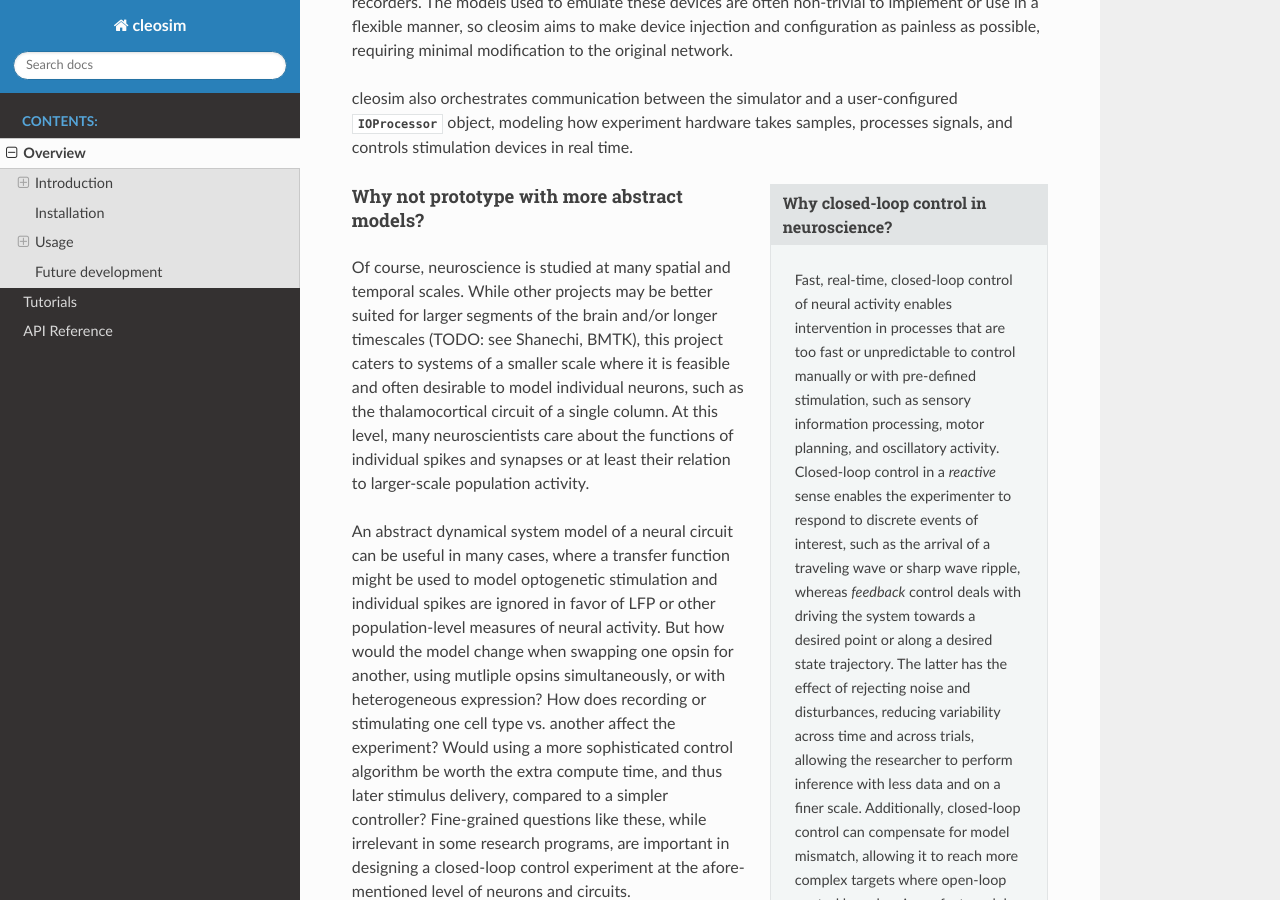
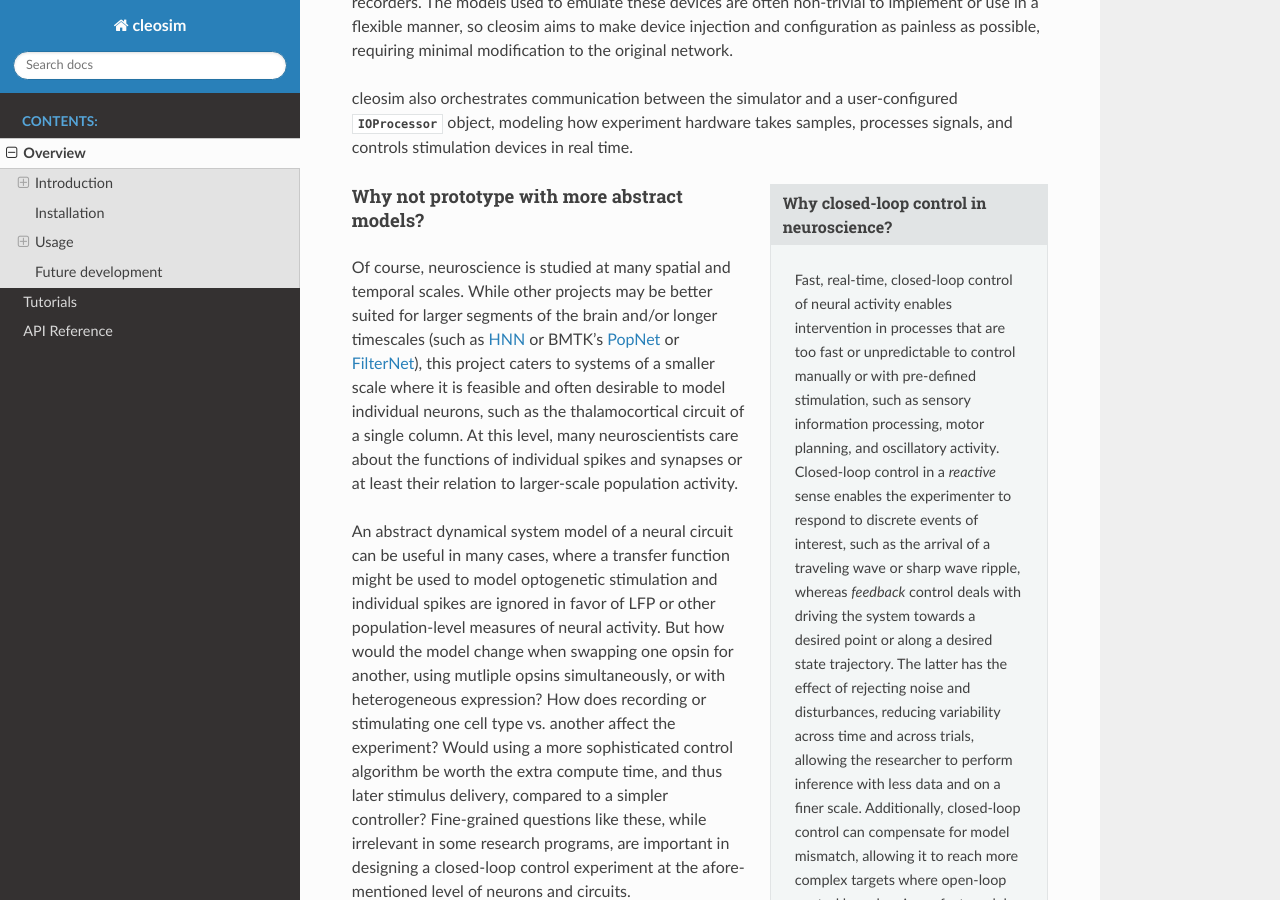
Before and after one commit to siplab-gt/cleo, a Sphinx documentation site: the page built from docs/overview.rst, in a window 1280 px wide and 900 px high, scrolled down 1117 px. Built offline with Sphinx 7.4.7 and the Read the Docs theme 2.0.0, drawn with Linux system fonts in a browser that asks for light colours; pages that are not in the unit, such as notebooks, are missing from menus.

Commit message:
edit overview

```diff
--- a/docs/overview.rst
+++ b/docs/overview.rst
@@ -35,7 +35,7 @@ cleosim also orchestrates communication between the simulator and a user-configu
 
 Why not prototype with more abstract models?
 """"""""""""""""""""""""""""""""""""""""""""
-Of course, neuroscience is studied at many spatial and temporal scales. While other projects may be better suited for larger segments of the brain and/or longer timescales (TODO: see Shanechi, BMTK), this project caters to systems of a smaller scale where it is feasible and often desirable to model individual neurons, such as the thalamocortical circuit of a single column. At this level, many neuroscientists care about the functions of individual spikes and synapses or at least their relation to larger-scale population activity.
+Of course, neuroscience is studied at many spatial and temporal scales. While other projects may be better suited for larger segments of the brain and/or longer timescales (such as `HNN <https://elifesciences.org/articles/51214>`_ or BMTK's `PopNet <https://alleninstitute.github.io/bmtk/popnet.html>`_ or `FilterNet <https://alleninstitute.github.io/bmtk/filternet.html>`_), this project caters to systems of a smaller scale where it is feasible and often desirable to model individual neurons, such as the thalamocortical circuit of a single column. At this level, many neuroscientists care about the functions of individual spikes and synapses or at least their relation to larger-scale population activity.
 
 An abstract dynamical system model of a neural circuit can be useful in many cases, where a transfer function might be used to model optogenetic stimulation and individual spikes are ignored in favor of LFP or other population-level measures of neural activity. But how would the model change when swapping one opsin for another, using mutliple opsins simultaneously, or with heterogeneous expression? How does recording or stimulating one cell type vs. another affect the experiment? Would using a more sophisticated control algorithm be worth the extra compute time, and thus later stimulus delivery, compared to a simpler controller? Fine-grained questions like these, while irrelevant in some research programs, are important in designing a closed-loop control experiment at the afore-mentioned level of neurons and circuits.
 
```
